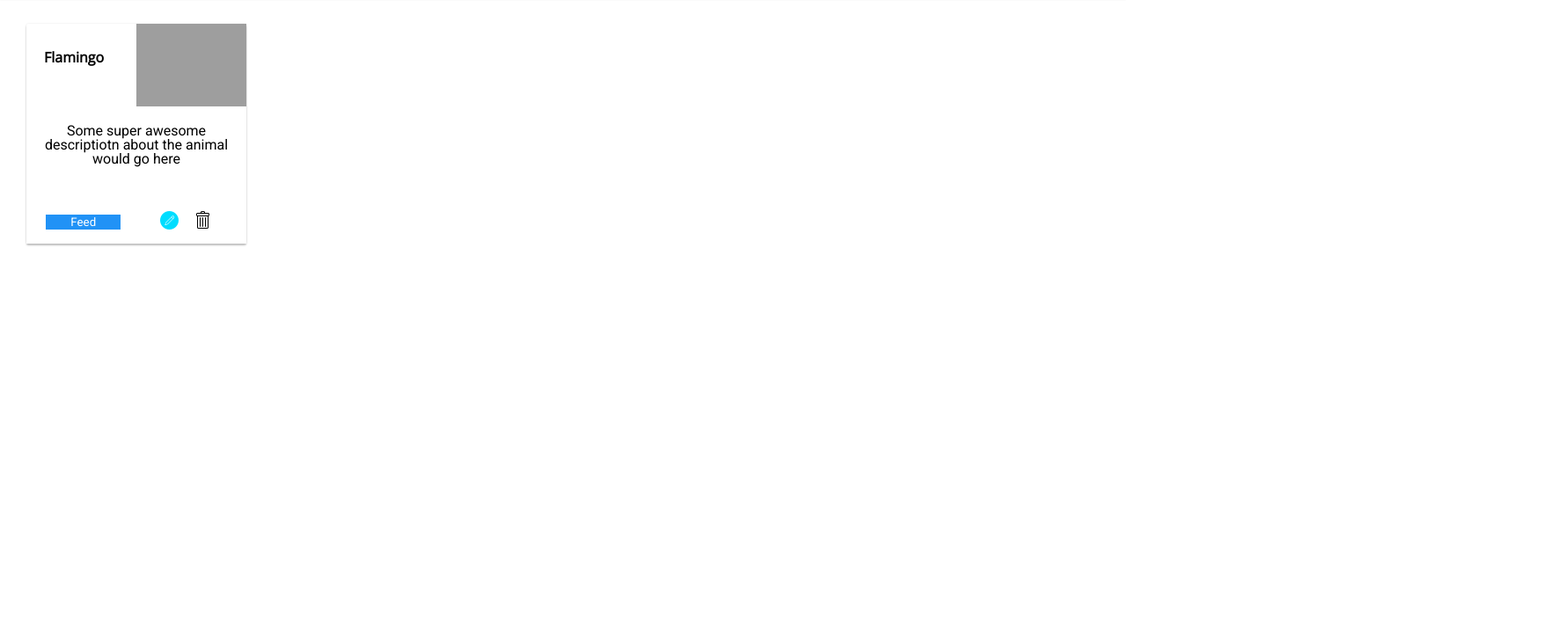
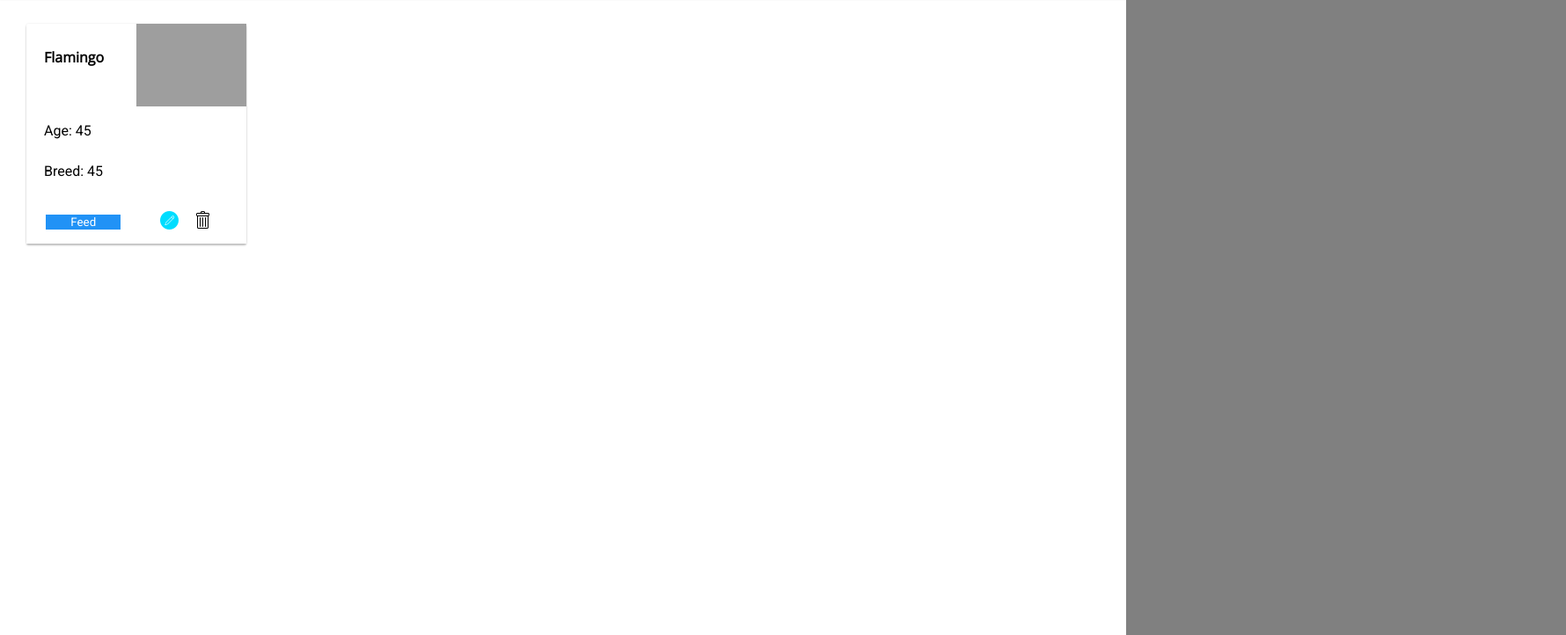
Before and after one commit to jjcrossman/zootopia, a plain HTML site: page index.html in a window 1280 px wide. Shown: the part 78-800 px from the top of the page at 88% size, 1780 px wide, since content can reach past the window. Drawn offline with nearby package versions, Linux system fonts and the light colour scheme; grey boxes are pictures that could not be loaded.

Commit message:
added slideout menu

```diff
--- a/css/main.css
+++ b/css/main.css
@@ -61,11 +61,8 @@ p,a,button,li {
 }
 
 .animal-copy {
-    text-align: center;
-    padding:20px 2px 0;
-    height:100px;
-
-
+    text-align: left;
+    padding:20px 20px 10px;
 
 }
 
@@ -101,3 +98,31 @@ p,a,button,li {
     background: #2192F6;
     cursor: pointer;
 }
+
+.add-animal-slide-out {
+    height:calc(100vh - 75px);
+    width:500px;
+    background: gray;
+    position: absolute;
+    right:0;
+    transform: translateX(100%);
+    z-index: 2;
+}
+
+.open {
+    transform: translateX(0);
+    transition-duration: 300ms;
+
+}
+
+.close {
+    transform: translateX(100%);
+    transition-duration: 300ms;
+
+}
+
+.openRotate{
+    transform: rotate(45deg);
+    transition-duration: 300ms;
+
+}
--- a/css/reset.css
+++ b/css/reset.css
@@ -33,6 +33,7 @@ html {
     box-sizing: inherit;
 }
 body {
+    overflow: hidden;
     line-height: 1;
     font-family: sans-serif, "Helvetica", "Helvetica Neue";
 }
--- a/index.html
+++ b/index.html
@@ -1,5 +1,5 @@
 <!DOCTYPE html>
-<html lang="en">
+<html lang="en" ng-app="zootopia">
 <head>
     <meta charset="UTF-8">
     <meta content="width=device-width, initial-scale=1" name="viewport">
@@ -9,16 +9,19 @@
     <link rel="stylesheet" href="./css/main.css">
 
 </head>
-<body>
+<body ng-controller="mainCtrl">
 
 <header class="main-header">
     <h1>Zootopia</h1>
     <nav>
         <ul>
-            <li class="add-animal"><img src="./images/add.png" alt="add animal icon"></li>
+            <li class="add-animal" ng-click="showMenu = !showMenu "><img src="./images/add.png" alt="add animal icon" ng-class="{'openRotate':showMenu}"></li>
         </ul>
     </nav>
 </header>
+<aside class="add-animal-slide-out" ng-class="{'open':showMenu, 'close':!showMenu}">
+
+</aside>
 
 
 <main role="main">
@@ -31,8 +34,8 @@
                 </div>
                 <img class="animal-img" src="https://hd.unsplash.com/photo-1459445364195-16475050193c" alt="">
             </div>
-            <p class="animal-copy">Some super awesome descriptiotn about the animal would go here </p>
-
+            <p class="animal-copy">Age: 45</p>
+            <p class="animal-copy">Breed: 45</p>
 
             <footer>
                 <button class="feedme">Feed</button>
@@ -51,6 +54,7 @@
 
 
 <script src="https://cdnjs.cloudflare.com/ajax/libs/angular.js/1.3.20/angular.js"></script>
+<script src="./js/app.js"></script>
 
 
 </body>
```
